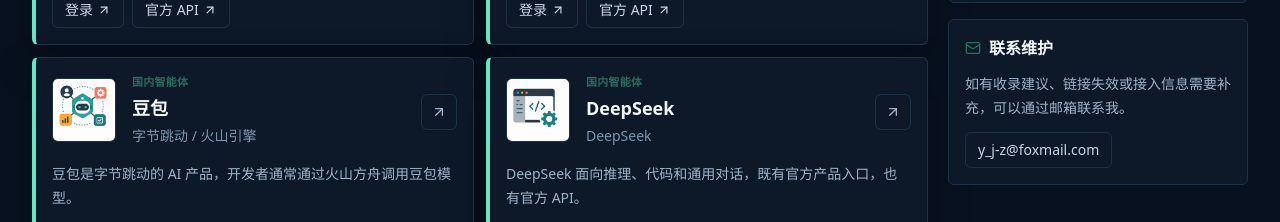
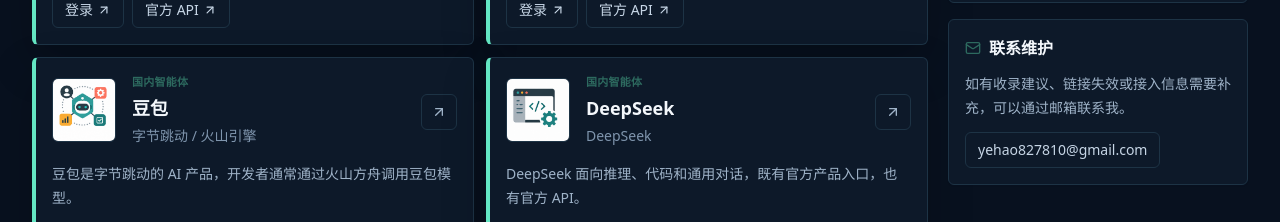
Before and after one commit to ONCE-Ye/ApiProxy, a Next.js app: page / in a window 1280 px wide. Shown: the part 1440-1662 px from the top of the page. Built offline with nearby package versions, Linux system fonts and the light colour scheme.

Commit message:
Update contact email

```diff
--- a/components/agent-directory.tsx
+++ b/components/agent-directory.tsx
@@ -26,7 +26,7 @@
 
 const agentFilters: AgentChannelFilter[] = ["all", "official-login", "official-api", "china", "global"];
 const providerFilters: ProviderRegionFilter[] = ["all", "china", "global"];
-const contactEmail = "y_j-z@foxmail.com";
+const contactEmail = "yehao827810@gmail.com";
 const contactMessage = "如有收录建议、链接失效或接入信息需要补充，可以通过邮箱联系我。";
 
 function isAnnotationParameterEnabled() {
```
Also changed, not shown: 1 other file (tests, documents, lock files or other folders).
